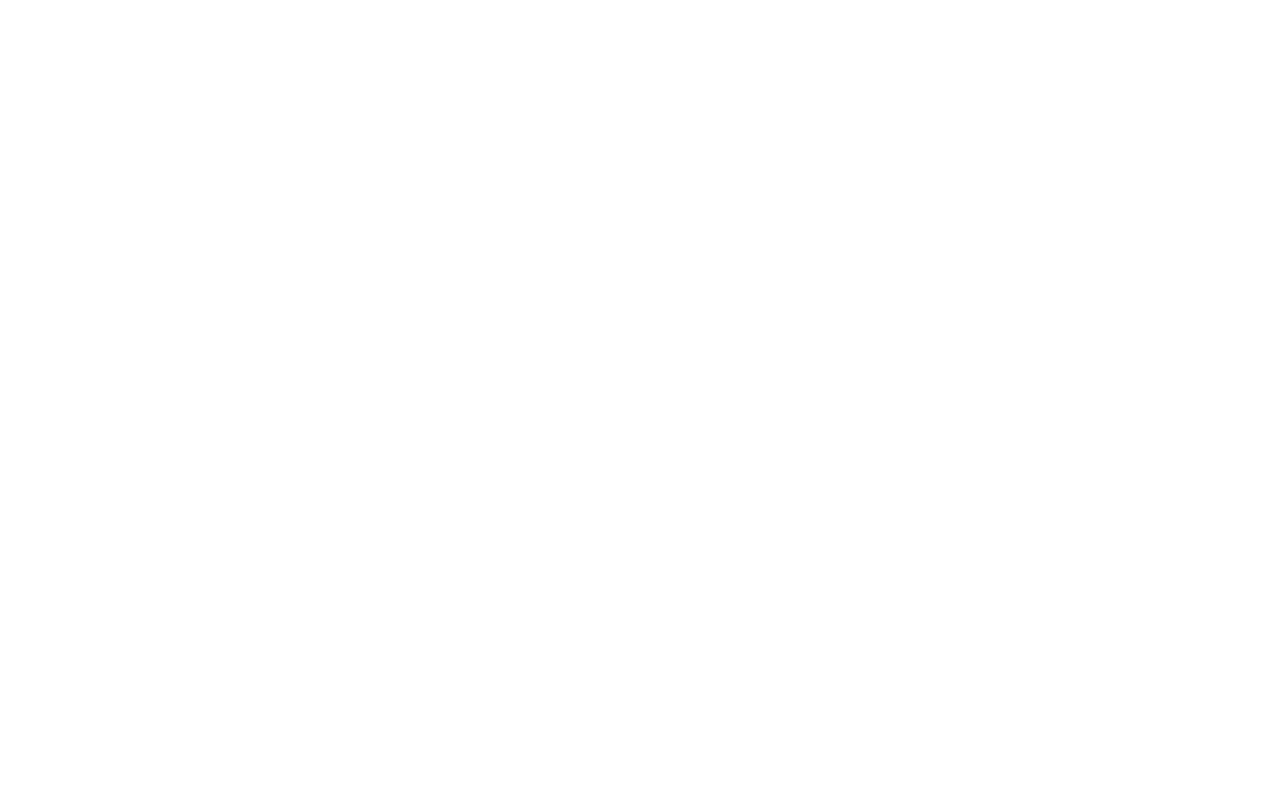
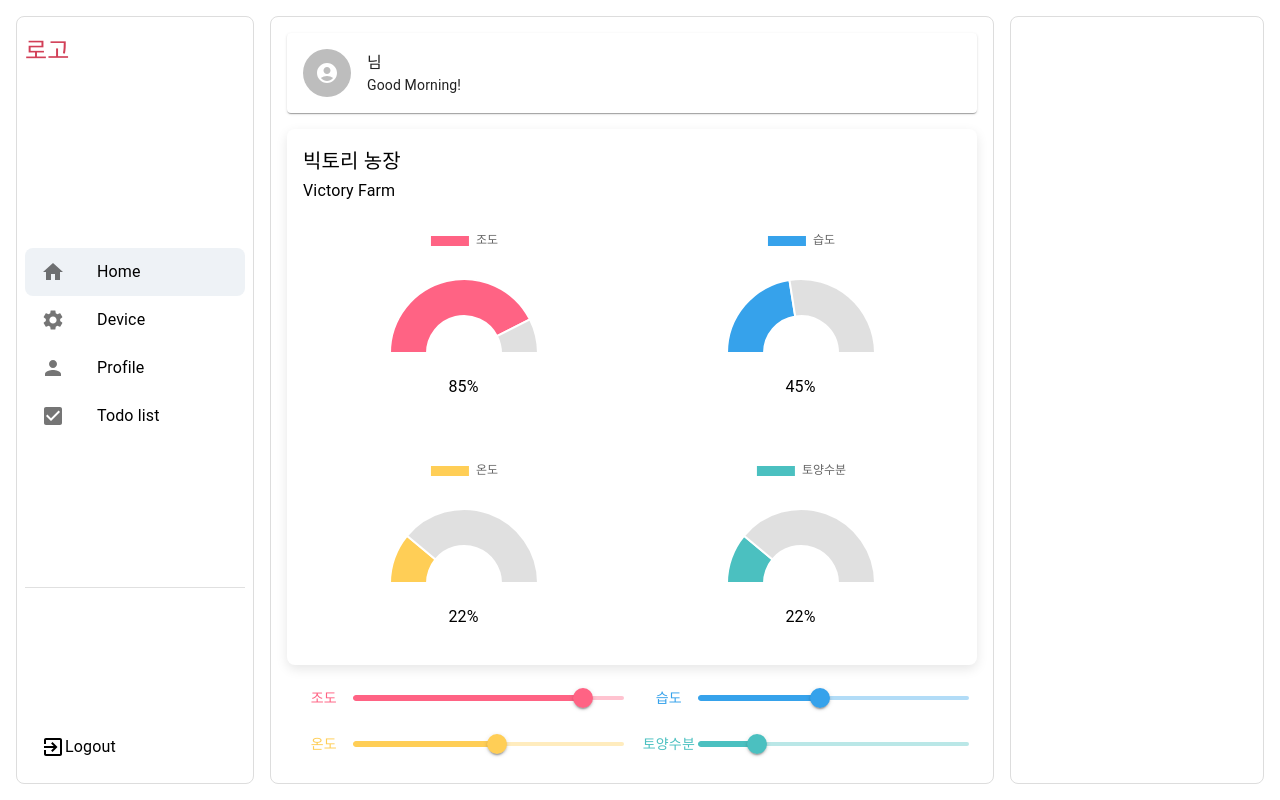
Before and after one commit to chickengir1/Iot-Dashboard, a React (Vite) app: page /test in a window 1280 px wide. Before the commit this address had no page. Built offline with nearby package versions, Linux system fonts and the light colour scheme.

Commit message:
디바이스 디테일 임시 데이터, Ui 구성

```diff
--- a/package.json
+++ b/package.json
@@ -15,7 +15,9 @@
     "@mui/icons-material": "^5.16.7",
     "@mui/material": "^5.16.7",
     "axios": "^1.7.3",
+    "chart.js": "^4.4.4",
     "react": "^18.3.1",
+    "react-chartjs-2": "^5.2.0",
     "react-dom": "^18.3.1",
     "react-error-boundary": "^4.0.13",
     "react-hook-form": "^7.52.2",
--- a/src/App.jsx
+++ b/src/App.jsx
@@ -11,6 +11,7 @@
 import ProfilePage from "@pages/profile/ProfileContainer";
 import DeviceList from "@pages/deviceList/DeviceListContainer";
 import LoadingSpinner from "@utils/Loading";
+import ChartContainer from "@components/charts/ChartContainer";
 
 function App() {
   return (
@@ -28,6 +29,7 @@
           <Route path="/adddevices" element={<DeviceAdd />} />
           <Route path="/find-account" element={<FindAccount />} />
           <Route path="/todolist" element={<TodoContainer />} />
+          <Route path="/test" element={<ChartContainer />} />
         </Routes>
       </Router>
     </ErrorBoundary>
--- a/src/components/charts/ChartContainer.jsx
+++ b/src/components/charts/ChartContainer.jsx
@@ -1,7 +1,28 @@
 import React from "react";
+import ChartsUi from "./ChartsUi";
 
 const ChartContainer = () => {
-  return <div></div>;
+  const farmData = {
+    name: "빅토리 농장",
+    description: "Victory Farm",
+    userEmail: "user@example.com",
+    deviceId: 1,
+    sensors: {
+      조도: 85,
+      습도: 45,
+      온도: 22,
+      토양수분: 22,
+    },
+  };
+
+  const sensorColors = {
+    조도: "#FF6384",
+    습도: "#36A2EB",
+    온도: "#FFCE56",
+    토양수분: "#4BC0C0",
+  };
+
+  return <ChartsUi farmData={farmData} sensorColors={sensorColors} />;
 };
 
 export default ChartContainer;
--- a/src/components/charts/ChartsUi.jsx
+++ b/src/components/charts/ChartsUi.jsx
@@ -1,7 +1,149 @@
-import React from "react";
+import React, { useState } from "react";
+import { Doughnut } from "react-chartjs-2";
+import { Chart as ChartJS, ArcElement, Tooltip, Legend } from "chart.js";
+import { Box, Typography, Grid, Slider } from "@mui/material";
+import { chartConfig, chartOptions } from "@services/chartConfig";
+import { MainLayout, DesktopLayout, ServeContent } from "@styles/index";
+import SidebarContainer from "@components/sidebar/SidebarContainer";
+import UserCard from "@components/usercard/UserCardContainer";
 
-const ChartsUi = () => {
-  return <div></div>;
+ChartJS.register(ArcElement, Tooltip, Legend);
+
+const styles = {
+  layout: {
+    display: "flex",
+    flexDirection: "column",
+    padding: 2,
+    boxShadow: "0px 4px 12px rgba(0, 0, 0, 0.1)",
+    borderRadius: "8px",
+  },
+  sensorBox: {
+    width: "150px",
+    margin: "20px",
+    display: "flex",
+    flexDirection: "column",
+    justifyContent: "center",
+    alignItems: "center",
+  },
+  sliderGroup: {
+    padding: 1,
+    marginTop: "10px",
+    display: "flex",
+    flexDirection: "column",
+    gap: "8px",
+  },
+  sliderRow: {
+    display: "flex",
+    alignItems: "center",
+    justifyContent: "space-between",
+  },
+  sliderLabel: {
+    width: "70px",
+  },
+  slider: {
+    width: "150px",
+  },
+};
+
+const sensorControls = [
+  { name: "조도", color: "#FF6384", min: 0, max: 100 },
+  { name: "습도", color: "#36A2EB", min: 0, max: 100 },
+  { name: "온도", color: "#FFCE56", min: -10, max: 50 },
+  { name: "토양수분", color: "#4BC0C0", min: 0, max: 100 },
+];
+
+const Controller = ({ sensorValues, setSensorValues }) => {
+  const handleSliderChange = (name, newValue) => {
+    setSensorValues((prevValues) => ({
+      ...prevValues,
+      [name]: newValue,
+    }));
+  };
+
+  return (
+    <Box sx={styles.sliderGroup}>
+      <Grid container spacing={2}>
+        {sensorControls.map((control) => (
+          <Grid item xs={6} key={control.name}>
+            <Box sx={styles.sliderRow}>
+              <Typography
+                variant="body2"
+                textAlign="center"
+                sx={{ ...styles.sliderLabel, color: control.color }}
+              >
+                {control.name}
+              </Typography>
+              <Slider
+                value={sensorValues[control.name]}
+                min={control.min}
+                max={control.max}
+                step={1}
+                valueLabelDisplay="auto"
+                sx={{ color: control.color }}
+                onChange={(e, newValue) =>
+                  handleSliderChange(control.name, newValue)
+                }
+              />
+            </Box>
+          </Grid>
+        ))}
+      </Grid>
+    </Box>
+  );
+};
+
+const SensorDoughnut = ({ sensorName, sensorValue, color }) => {
+  const data = chartConfig(sensorName, sensorValue, color);
+  const options = chartOptions;
+
+  return (
+    <Box sx={styles.sensorBox}>
+      <Doughnut data={data} options={options} />
+      <Typography variant="body1" align="center">
+        {sensorValue}%
+      </Typography>
+    </Box>
+  );
+};
+
+const ChartsUi = ({ farmData, sensorColors }) => {
+  const [sensorValues, setSensorValues] = useState(farmData.sensors);
+
+  return (
+    <DesktopLayout>
+      <SidebarContainer />
+      <MainLayout>
+        <UserCard />
+        <Box sx={styles.layout}>
+          <Typography variant="h6">{farmData.name}</Typography>
+          <Typography variant="subtitle1">{farmData.description}</Typography>
+          <Grid container spacing={2}>
+            {Object.keys(sensorValues).map((sensor) => (
+              <Grid
+                item
+                xs={6}
+                md={6}
+                key={sensor}
+                display="flex"
+                justifyContent="center"
+              >
+                <SensorDoughnut
+                  sensorName={sensor}
+                  sensorValue={sensorValues[sensor]}
+                  color={sensorColors[sensor]}
+                />
+              </Grid>
+            ))}
+          </Grid>
+        </Box>
+        <Controller
+          sensorValues={sensorValues}
+          setSensorValues={setSensorValues}
+        />
+      </MainLayout>
+      <ServeContent />
+    </DesktopLayout>
+  );
 };
 
 export default ChartsUi;
--- /dev/null
+++ b/src/services/chartConfig.js
@@ -0,0 +1,21 @@
+export const chartConfig = (sensorName, sensorValue, color) => ({
+  labels: [sensorName],
+  datasets: [
+    {
+      data: [sensorValue, 100 - sensorValue],
+      backgroundColor: [color, "#E0E0E0"],
+      hoverBackgroundColor: [color, "#E0E0E0"],
+    },
+  ],
+});
+
+export const chartOptions = {
+  rotation: -90,
+  circumference: 180,
+  responsive: true,
+  plugins: {
+    legend: {
+      display: true,
+    },
+  },
+};
```
Also changed, not shown: 1 other file (tests, documents, lock files or other folders).
